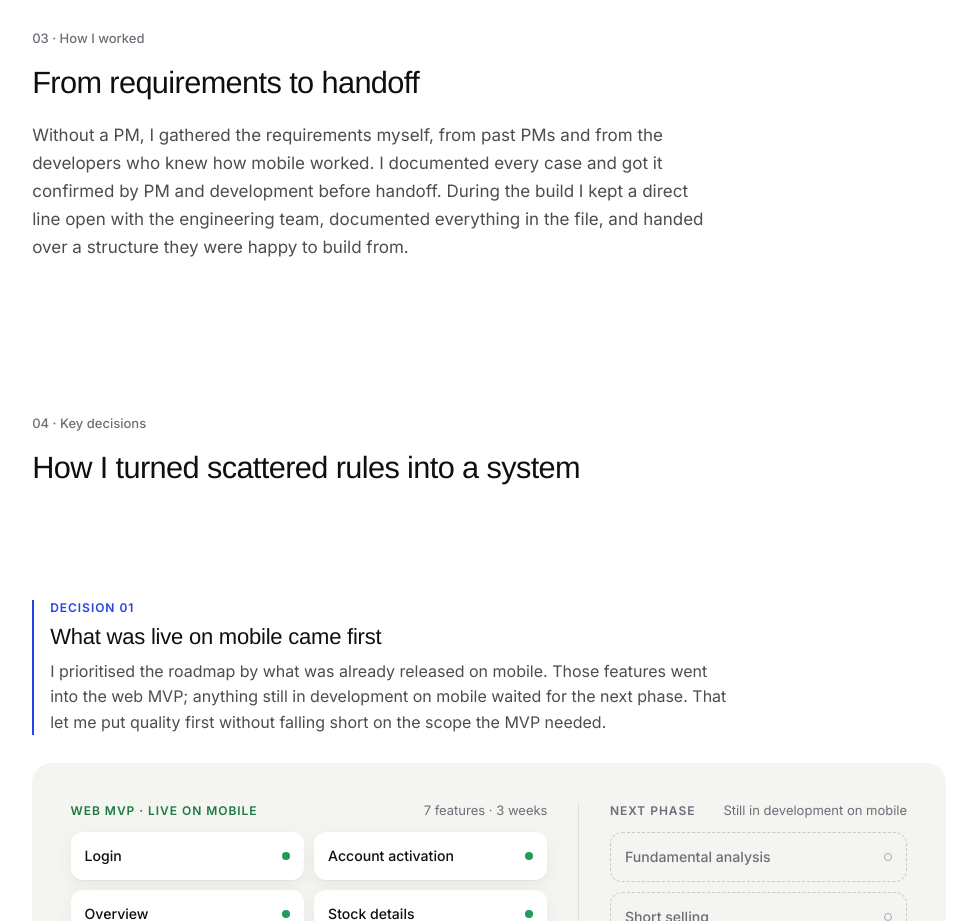
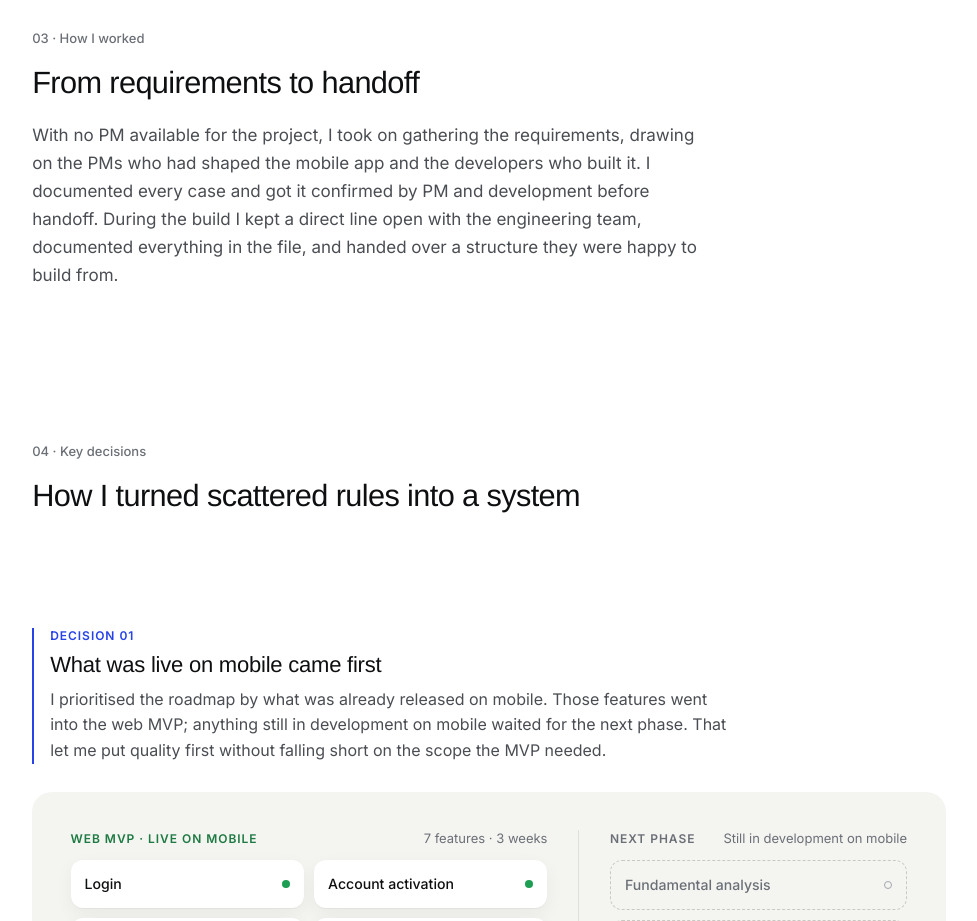
Before and after one commit to nadaimahmoud25-source/Portfolio, a plain HTML site: page awaed-web-trader.html in a window 1280 px wide. Shown: the part 2941-3862 px from the top of the page, without its empty margins (19-996 px from the left). Drawn offline with Linux system fonts and the light colour scheme.

Commit message:
Web Trader: softer wording on requirements gathering
Co-Authored-By: Claude Opus 5.5 <noreply@anthropic.com>
Claude-Session: https://claude.ai/code/session_01T5K6tcdkgsDykqPsKw2L3B

```diff
--- a/awaed-web-trader.html
+++ b/awaed-web-trader.html
@@ -196,7 +196,7 @@ section[id]{scroll-margin-top:88px}
 <section id="collaboration" style="display: flex; flex-direction: column; gap: 20px; max-width: 680px">
 <p style="margin: 0; font-size: 13px; font-weight: 500; color: #6B6F76">03 · How I worked</p>
 <h2 style="margin: 0; font-family: 'Helvetica Neue', Helvetica, Arial, sans-serif; font-size: clamp(26px, 2.4vw, 34px); line-height: 1.12; font-weight: 500; letter-spacing: -0.02em">From requirements to handoff</h2>
-<p style="margin: 0; font-size: 17px; line-height: 1.65; color: #4A4D52">Without a PM, I gathered the requirements myself, from past PMs and from the developers who knew how mobile worked. I documented every case and got it confirmed by PM and development before handoff. During the build I kept a direct line open with the engineering team, documented everything in the file, and handed over a structure they were happy to build from.</p>
+<p style="margin: 0; font-size: 17px; line-height: 1.65; color: #4A4D52">With no PM available for the project, I took on gathering the requirements, drawing on the PMs who had shaped the mobile app and the developers who built it. I documented every case and got it confirmed by PM and development before handoff. During the build I kept a direct line open with the engineering team, documented everything in the file, and handed over a structure they were happy to build from.</p>
 </section>
 
 <section id="decisions" style="display: flex; flex-direction: column; gap: clamp(88px, 9vw, 128px)">
```
Also changed, not shown: design-source/CaseStudy-AwaedWeb.dc.html (+1 -1 lines).
